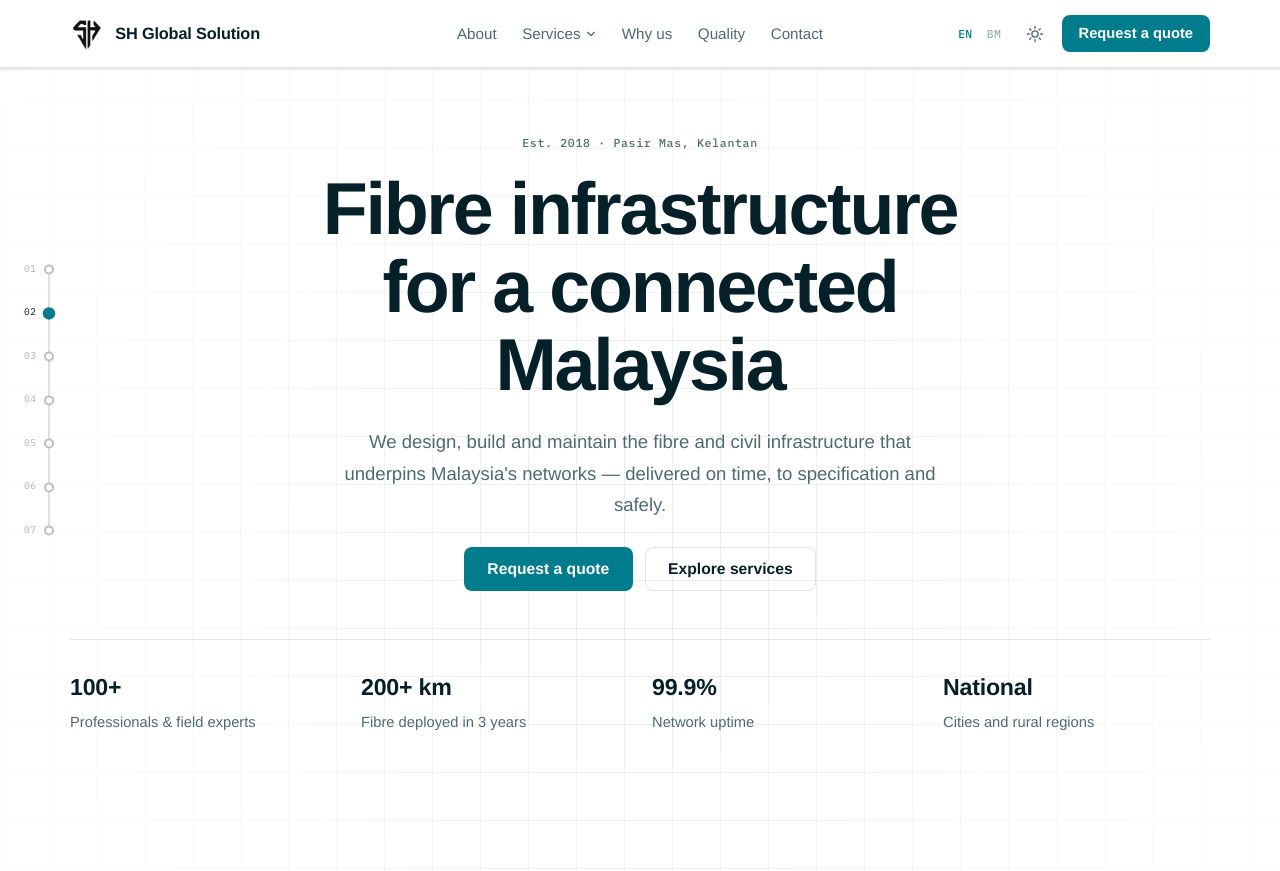
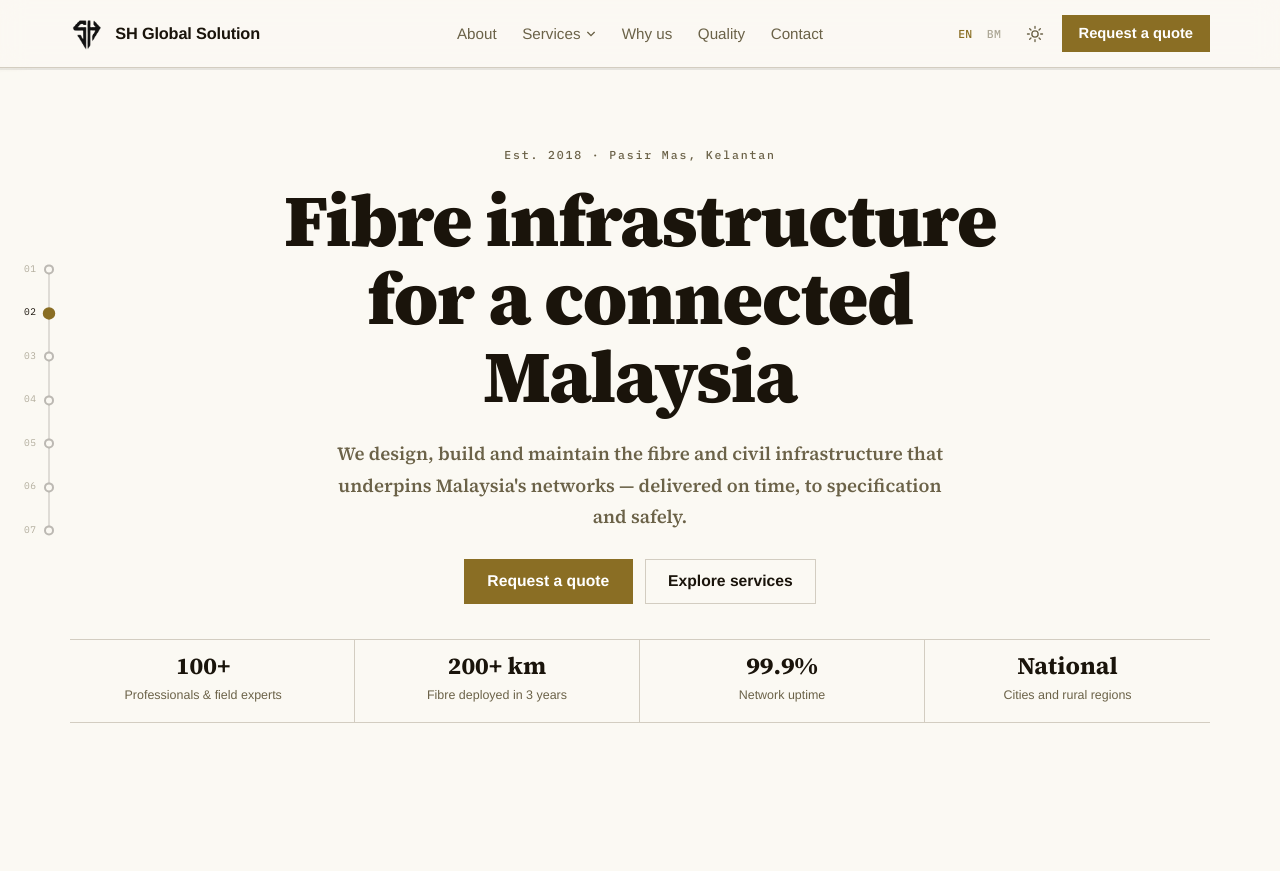
Before and after one commit to fa1z0/sh-global-solution, a plain HTML site: page index.html in a window 1280 px wide. Shown: the top 871 px of the page. Drawn offline with Linux system fonts and the light colour scheme; a web font is replaced by a local one.

Commit message:
Tender Authority: serif display, stamped gold, credential-led hero
Replaces the teal/cyan world with a document-like one built for the
people who screen the company — tender and procurement panels.

- Palette: dossier navy + parchment + matte stamped gold (dark), warm
  paper + deep gold (light). The four-colour fibre code is unchanged and
  stays accent-only.
- Type: Source Serif 4 carries display, section and card headings; the
  page reads as a submitted document. Satoshi keeps the body neutral and
  Plex Mono still marks data.
- Hero: the blueprint grid becomes a flat field, and the stat strip
  becomes a four-cell credential table under the actions (2x2 below
  700px).
- Shapes: square controls and media frames; only objects round — org
  cards 8px, table card 12px, chips stay pills. Section titles gain a
  hairline rule beneath.

Content, both languages (163 keys), route motion, print stylesheet,
accessibility labels and metadata are unchanged.

```diff
--- a/index.html
+++ b/index.html
@@ -26,6 +26,34 @@
   <link rel="preconnect" href="https://fonts.gstatic.com" crossorigin>
   <link href="https://api.fontshare.com/v2/css?f[]=satoshi@400,500,700,900&display=swap" rel="stylesheet">
   <link href="https://fonts.googleapis.com/css2?family=IBM+Plex+Mono:wght@400;500&display=swap" rel="stylesheet">
+  <link rel="preconnect" href="https://fonts.googleapis.com">
+  <link href="https://fonts.googleapis.com/css2?family=Source+Serif+4:opsz,wght@8..60,600;8..60,700;8..60,900&display=swap" rel="stylesheet">
+  <style>
+    /* concept A — Tender Authority: formal, evidence-led, report-like.
+       Display headings take the serif; body copy and UI stay in Satoshi. */
+    :root { --font-display: "Source Serif 4", Georgia, "Times New Roman", serif;
+            --accent: #B8933F; --accent-hover: #C9A44E; --on-accent: #1A1406; }
+    .hero-title, .section-title, .trust-title, .stat, .org-card strong,
+    .service-body h3, .facts strong, .hero-sub { font-family: var(--font-display); }
+    body .hero-title { letter-spacing: -0.018em; }
+    .section-title { border-bottom: 1px solid var(--border); padding-bottom: 0.7rem; }
+    body .section-index, body .hero-eyebrow { letter-spacing: 0.16em; }
+    body .btn--primary, body .btn--ghost { border-radius: 0; }
+    .service-card { border: 1px solid var(--border); padding: 1.1rem; background: var(--card); }
+    .service-card .svc-media { border-radius: 0; }
+    .svc-bar { display: none; }
+    body .par-frame { border-radius: 0; }
+    /* no blueprint grid: a flat paper field reads as a document, not a product page. */
+    .hero-grid { display: none; }
+    /* credential block under the headline */
+    .creds { display: grid; grid-template-columns: repeat(4, 1fr); gap: 0; margin-top: 2.2rem; border-top: 1px solid var(--border); }
+    .creds li { list-style: none; padding: 0.85rem 1.1rem 0.85rem 0; border-bottom: 1px solid var(--border); }
+    .creds li:not(:last-child) { border-right: 1px solid var(--border); padding-right: 1.1rem; }
+    .creds li + li { padding-left: 1.1rem; }
+    .creds b { display: block; font-family: var(--font-display); font-size: 1.5rem; font-weight: 700; line-height: 1.1; }
+    .creds span { font-size: 0.78rem; color: var(--muted); }
+    @media (max-width: 700px) { .creds { grid-template-columns: 1fr 1fr; } .creds li:nth-child(2) { border-right: none; } .creds li + li { padding-left: 0; } }
+  </style>
   <script type="application/ld+json">
   {
     "@context": "https://schema.org",
@@ -54,17 +82,17 @@
       --font-sans: "Satoshi", "Helvetica Neue", Arial, sans-serif;
       --font-mono: "IBM Plex Mono", ui-monospace, SFMono-Regular, Menlo, monospace;
 
-      --bg: #04171B;
-      --bg-2: #082229;
-      --card: #0A2730;
-      --panel: #0C2C36;
-      --border: rgba(126, 196, 208, 0.14);
-      --text: #E6EEF0;
-      --muted: #8FA6AD;
-      --accent: #00B0C0;
-      --accent-hover: #2AC8D8;
-      --on-accent: #04222A;
-      --accent-2: #E06020;
+      --bg: #051A22;
+      --bg-2: #0A2833;
+      --card: #0D2E3B;
+      --panel: #0F3140;
+      --border: rgba(180, 158, 110, 0.26);
+      --text: #EFE9DC;
+      --muted: #A8A08B;
+      --accent: #B8933F;
+      --accent-hover: #C9A44E;
+      --on-accent: #1A1406;
+      --accent-2: #D9842B;
       --violet: #23235F;
 
       --fib-1: #2F6BD8;
@@ -81,15 +109,15 @@
     }
     html[data-theme="light"] {
       color-scheme: light;
-      --bg: #FFFFFF;
-      --bg-2: #F3F7F8;
+      --bg: #FBF9F3;
+      --bg-2: #F2EEE2;
       --card: #FFFFFF;
       --panel: #FFFFFF;
-      --border: rgba(6, 32, 42, 0.12);
-      --text: #06202A;
-      --muted: #4E6A73;
-      --accent: #007C8C;
-      --accent-hover: #00646F;
+      --border: rgba(85, 70, 35, 0.24);
+      --text: #1A140B;
+      --muted: #6B6248;
+      --accent: #8A6E24;
+      --accent-hover: #716016;
       --on-accent: #FFFFFF;
       --accent-2: #C24E14;
       --violet: #C9D2F2;
@@ -897,11 +925,11 @@
             <a class="btn btn--primary" href="https://wa.me/601112987138" data-i18n="hero.cta1">Request a quote</a>
             <a class="btn btn--ghost" href="#services" data-i18n="hero.cta2">Explore services</a>
           </div>
-          <ul class="facts">
-            <li><strong data-count="100" data-suffix="+">100+</strong><span data-i18n="fact.team">Professionals &amp; field experts</span></li>
-            <li><strong data-count="200" data-suffix="+ km">200+ km</strong><span data-i18n="fact.km">Fibre deployed in 3 years</span></li>
-            <li><strong data-count="99.9" data-decimals="1" data-suffix="%">99.9%</strong><span data-i18n="fact.uptime">Network uptime</span></li>
-            <li><strong data-i18n="fact.coverage">National</strong><span data-i18n="fact.coverage.sub">Cities and rural regions</span></li>
+          <ul class="creds" aria-label="Company at a glance">
+            <li><b data-count="100" data-suffix="+">100+</b><span data-i18n="fact.team">Professionals & field experts</span></li>
+            <li><b data-count="200" data-suffix="+ km">200+ km</b><span data-i18n="fact.km">Fibre deployed in 3 years</span></li>
+            <li><b data-count="99.9" data-decimals="1" data-suffix="%">99.9%</b><span data-i18n="fact.uptime">Network uptime</span></li>
+            <li><b data-i18n="fact.coverage">National</b><span data-i18n="fact.coverage.sub">Cities and rural regions</span></li>
           </ul>
         </div>
       </div>
```
